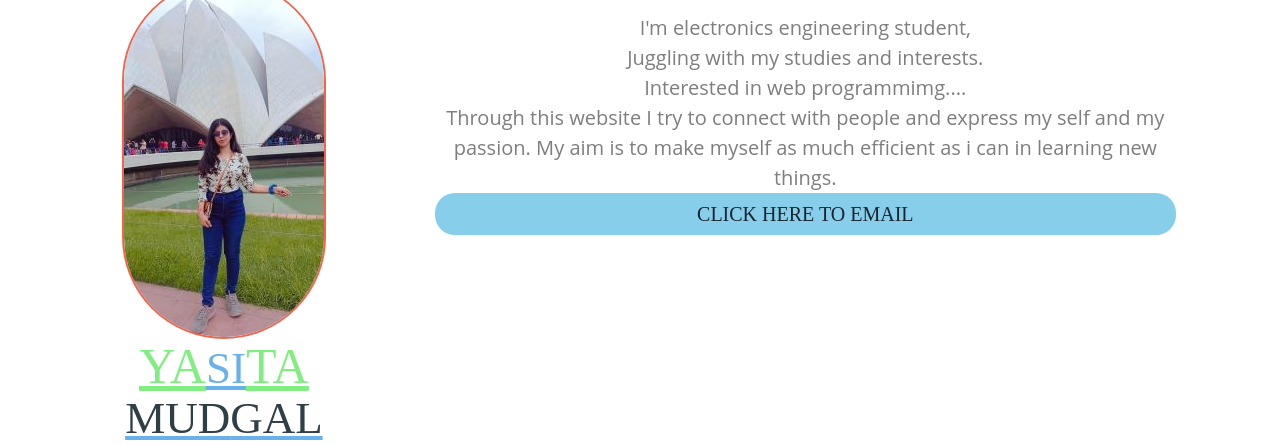
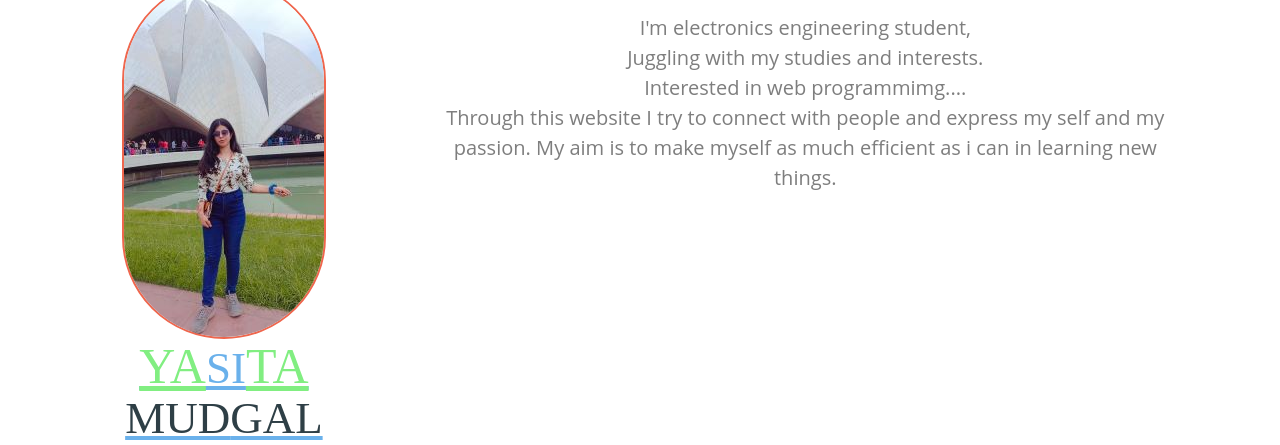
Before and after one commit to YashitaMudgal/YashitaMudgal, a plain HTML site: page index.html in a window 1280 px wide. Shown: the part 652-1097 px from the top of the page. Drawn offline with Linux system fonts and the light colour scheme.

Commit message:
Update index.html

```diff
--- a/index.html
+++ b/index.html
@@ -100,7 +100,7 @@ Smartphone Compatible web template, free webdesigns for Nokia, Samsung, LG, Sony
 				<p id="par"> Interested in web programmimg....</p>
 				<p id="par">Through this website I try to connect with people and express my self and my passion.
 					My aim is to make myself as much efficient as i can in learning new things.</p>
-					<h3 id="AT">	 <span><a href="mailto:yashita978@gmail.com.com"> Click here to Email</a></span></h3>
+<!-- 					<h3 id="AT">	 <span><a href="mailto:yashita978@gmail.com.com"> Click here to Email</a></span></h3> -->
 			</div>
 			<div class="clearfix"></div>
 			</div>
```
